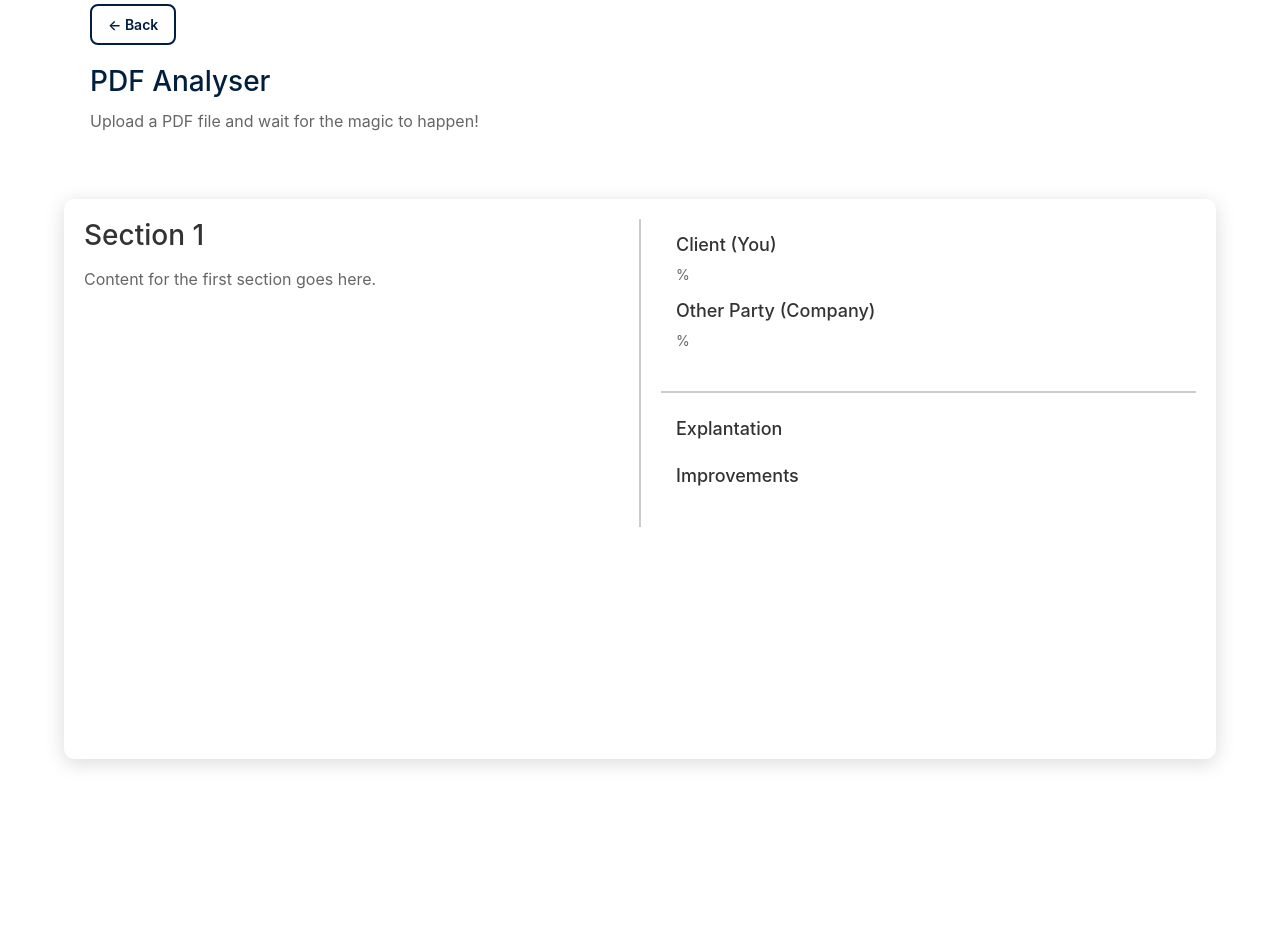
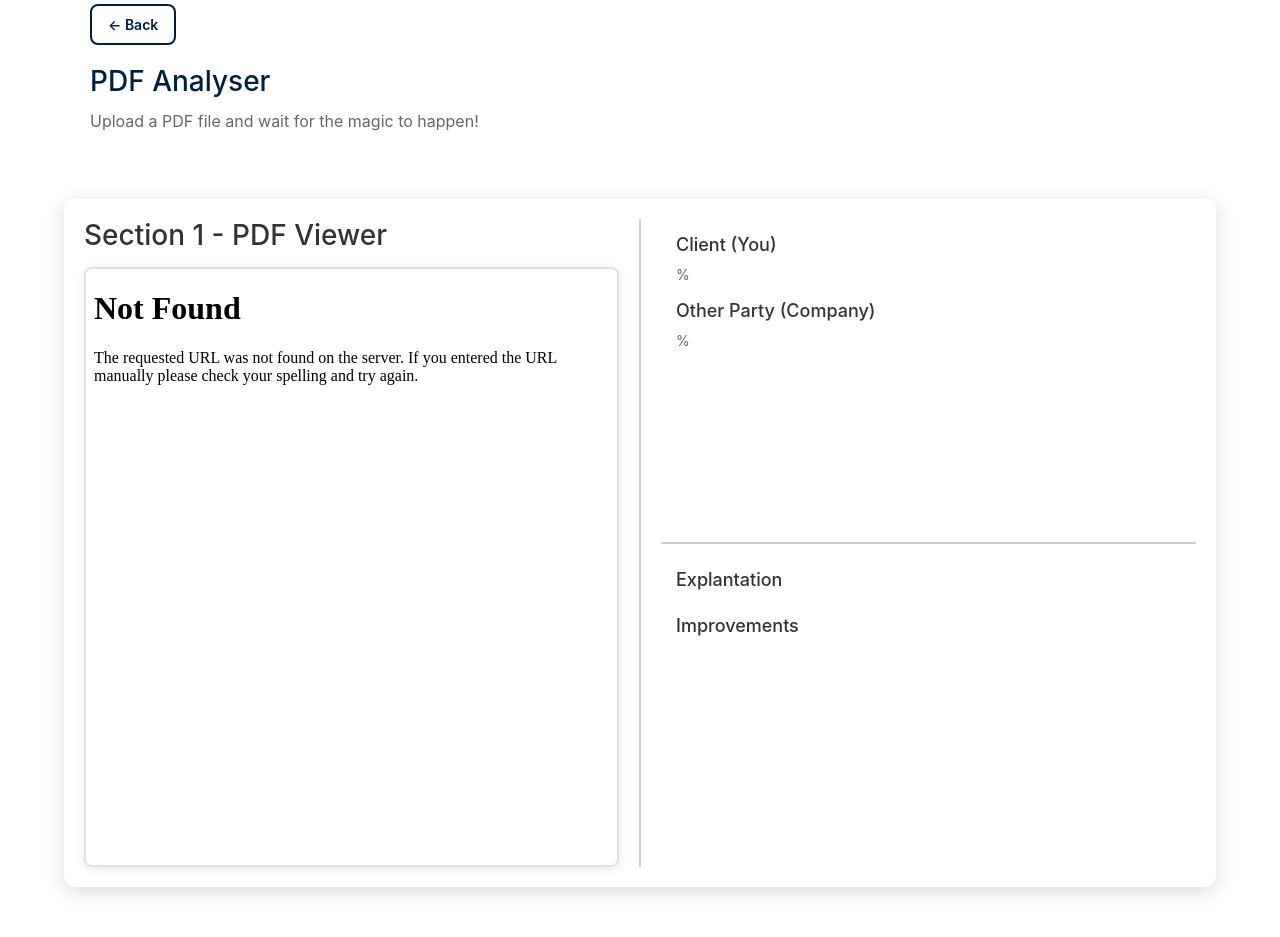
Before and after one commit to Joshua-Cullen/WHACK25, a Flask app: template templates/display_html.html in a window 1280 px wide. Shown: the part 110-1047 px from the top of the page. Before the commit the page ends 877 px from the top, so only its background shows below. Run offline with Flask 3, Linux system fonts and the light colour scheme; the template is opened without the code that fills it, so the values that code supplies are empty.

Commit message:
IT'S FINALLY WORKING

```diff
--- a/app.py
+++ b/app.py
@@ -1,4 +1,4 @@
-from flask import Flask, render_template, request, redirect
+from flask import Flask, render_template, request, redirect, send_from_directory
 from gemini import queryGemini
 import json
 
@@ -16,7 +16,11 @@
     response = queryGemini(pdf.filename)
     response = json.loads(response)
 
-    return render_template("display_html.html", response=response)
+    return render_template("display_html.html", response=response, pdf_filename=pdf.filename)
+
+@app.route('/uploads/<filename>')
+def uploaded_file(filename):
+    return send_from_directory('uploads', filename)
 
 if __name__ == "__main__":
     app.run(debug=True)
--- a/static/display_css.css
+++ b/static/display_css.css
@@ -139,3 +139,59 @@
 .subsection li {
     margin-bottom: 8px;
 }
+
+/* PDF Viewer Styles */
+.pdf-viewer-container {
+    width: 100%;
+    height: 600px;
+    border: 2px solid #e0e0e0;
+    border-radius: 8px;
+    overflow: hidden;
+    box-shadow: 0 2px 10px rgba(0, 0, 0, 0.1);
+    background-color: #f8f9fa;
+    position: relative;
+}
+
+.pdf-viewer {
+    width: 100%;
+    height: 100%;
+    border: none;
+    background-color: white;
+}
+
+.pdf-fallback {
+    display: none;
+    padding: 20px;
+    text-align: center;
+    background-color: #f8f9fa;
+    border-radius: 8px;
+    margin-top: 10px;
+}
+
+.pdf-fallback p {
+    color: #666;
+    margin-bottom: 10px;
+}
+
+.pdf-fallback a {
+    color: #001f3f;
+    text-decoration: none;
+    font-weight: 600;
+    padding: 8px 16px;
+    background-color: #001f3f;
+    color: white;
+    border-radius: 4px;
+    display: inline-block;
+    transition: background-color 0.3s ease;
+}
+
+.pdf-fallback a:hover {
+    background-color: #003366;
+}
+
+/* Responsive PDF viewer */
+@media (max-width: 768px) {
+    .pdf-viewer-container {
+        height: 400px;
+    }
+}
--- a/templates/display_html.html
+++ b/templates/display_html.html
@@ -65,8 +65,18 @@
         <div class="floating-box">
             <div class="box-content">
                 <div class="box-section">
-                    <h3>Section 1</h3>
-                    <p>Content for the first section goes here.</p>
+                    <h3>Section 1 - PDF Viewer</h3>
+                    <div class="pdf-viewer-container">
+                        <iframe src="{{ url_for('uploaded_file', filename=pdf_filename) }}"
+                                type="application/pdf"
+                                width="100%"
+                                height="600px"
+                                class="pdf-viewer">
+                        </iframe>
+                        <div class="pdf-fallback">
+                            <p>Your browser doesn't support PDF viewing. <a href="{{ url_for('uploaded_file', filename=pdf_filename) }}" target="_blank">Click here to download the PDF</a></p>
+                        </div>
+                    </div>
                 </div>
                 <div class="divider"></div>
                 <div class="box-section">
```
